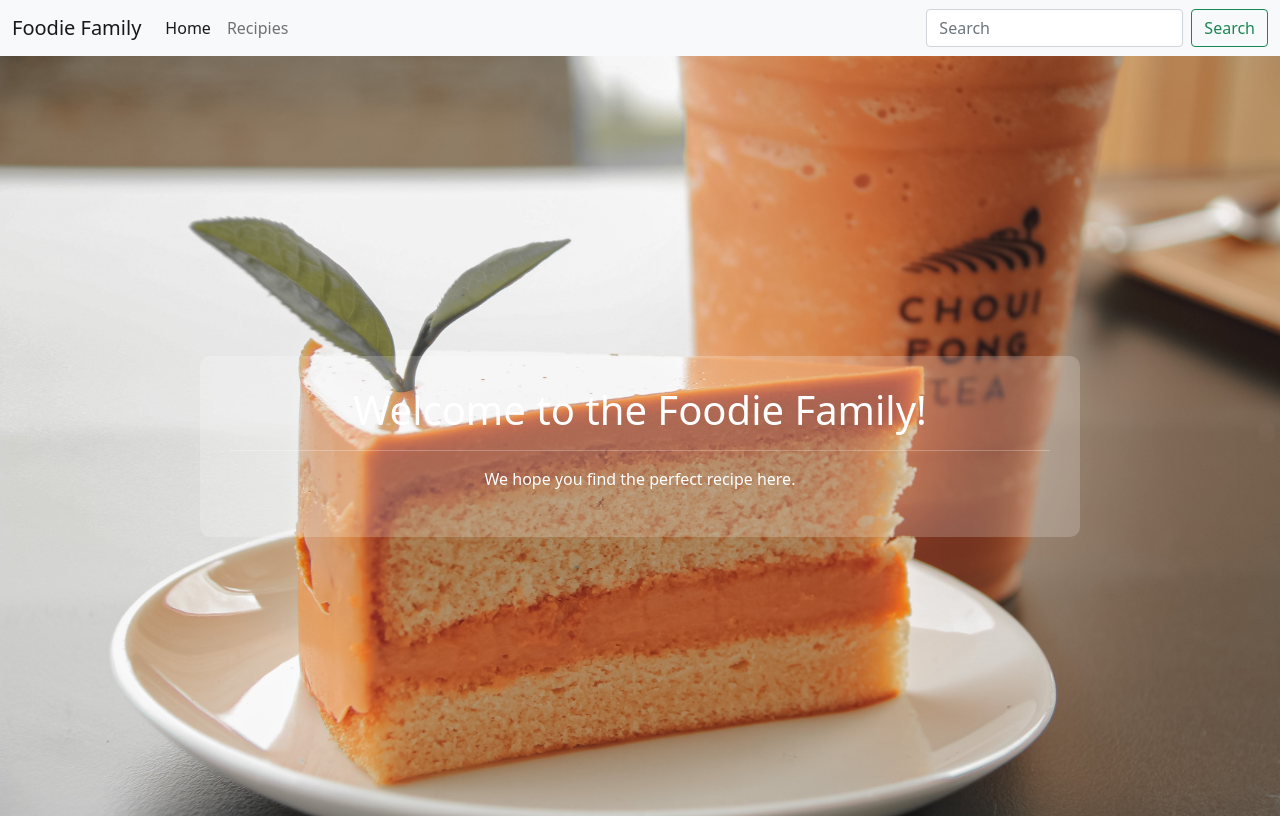
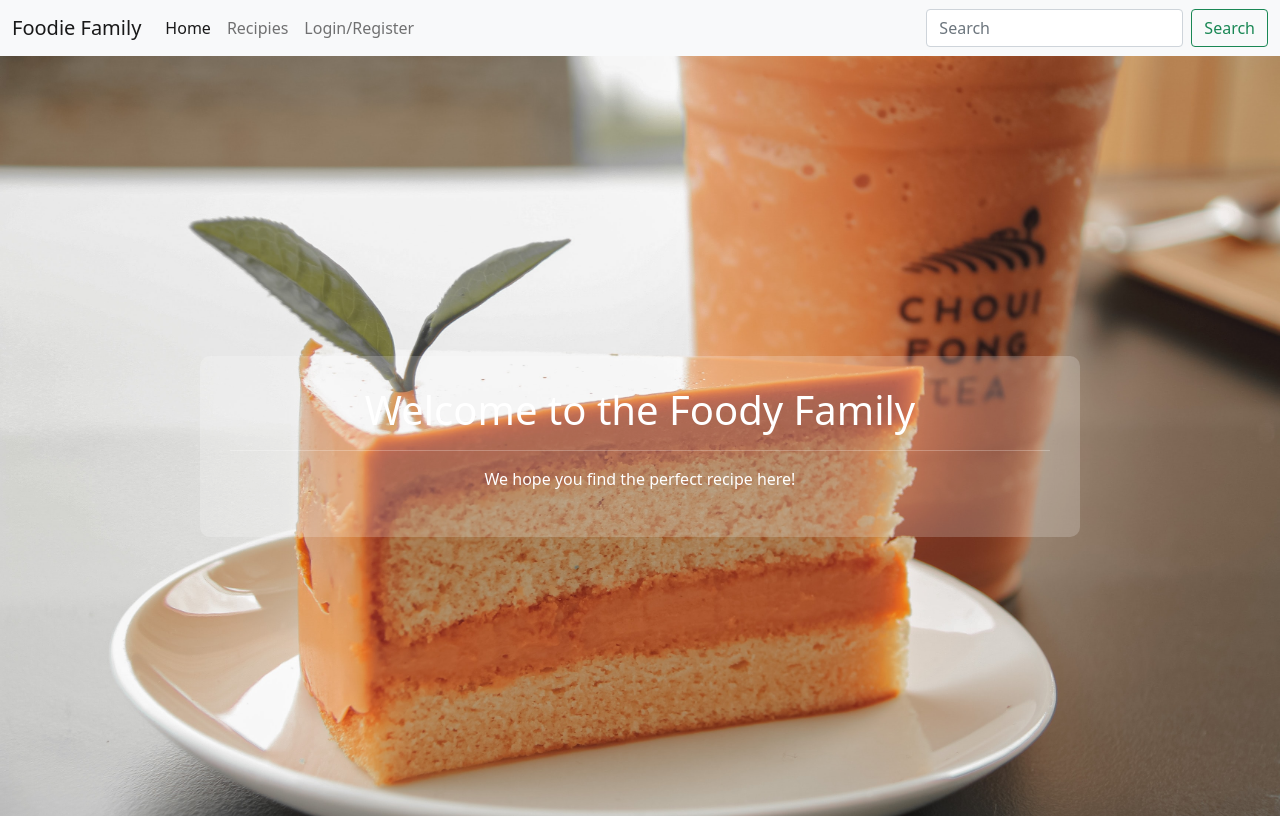
Before and after one commit to SamanthaBooth81/foodie-family, a plain HTML site: page index.html in a window 1280 px wide. Shown: the top 816 px of the page. Drawn offline with nearby package versions, Linux system fonts and the light colour scheme.

Commit message:
Amend Nav bar and welcome message

```diff
--- a/index.html
+++ b/index.html
@@ -33,25 +33,14 @@
                             <a class="nav-link active" aria-current="page" href="#">Home</a>
                         </li>
                         <li class="nav-item">
-                            <a class="nav-link" href="recipies.html">Recipies</a>
+                            <a class="nav-link" href="#">Recipies</a>
                         </li>
-                        <!-- <li class="nav-item dropdown">
-                            <a class="nav-link dropdown-toggle" href="#" id="navbarDropdown" role="button"
-                                data-bs-toggle="dropdown" aria-expanded="false">
-                                Dropdown
+                        <li class="nav-item dropdown">
+                            <a class="nav-link" href="#" id="navbarDropdown" role="button"
+                                aria-expanded="false">
+                                Login/Register
                             </a>
-                            <ul class="dropdown-menu" aria-labelledby="navbarDropdown">
-                                <li><a class="dropdown-item" href="#">Action</a></li>
-                                <li><a class="dropdown-item" href="#">Another action</a></li>
-                                <li>
-                                    <hr class="dropdown-divider">
-                                </li>
-                                <li><a class="dropdown-item" href="#">Something else here</a></li>
-                            </ul>
-                        </li> -->
-                        <!-- <li class="nav-item">
-                    <a class="nav-link disabled">Disabled</a>
-                  </li> -->
+                        </li>
                     </ul>
                     <form class="d-flex">
                         <input class="form-control me-2" type="search" placeholder="Search" aria-label="Search">
@@ -65,9 +54,9 @@
         <div class="container-fluid home-img">
             <div class="row">
                 <div class="col title">
-                    <h1>Welcome to the Foodie Family!</h1>
+                    <h1>Welcome to the Foody Family</h1>
                     <hr>
-                    <p>We hope you find the perfect recipe here.</p>
+                    <p>We hope you find the perfect recipe here!</p>
                 </div>
             </div>
         </div>
```
Also changed, not shown: package-lock.json (added).
